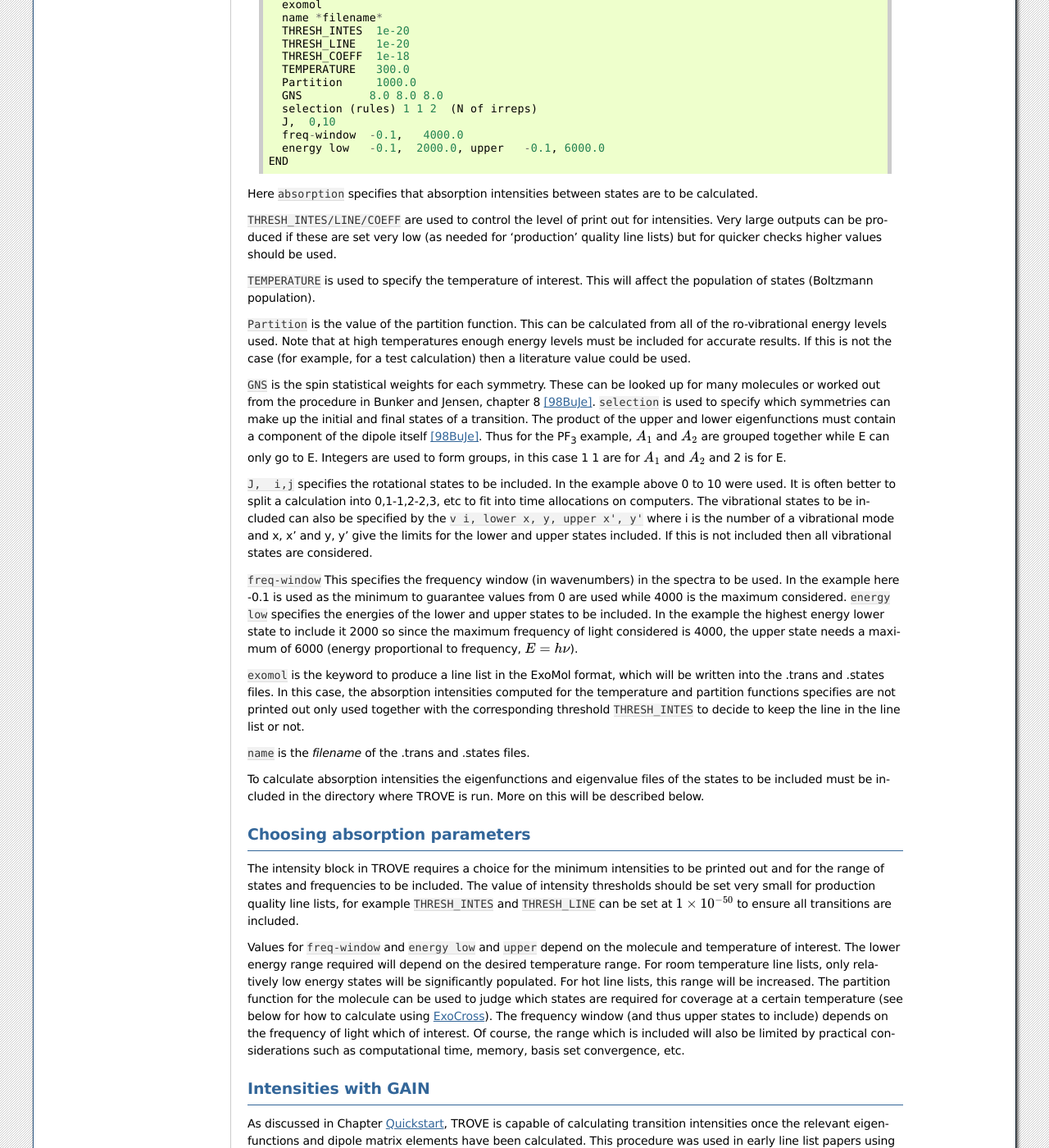
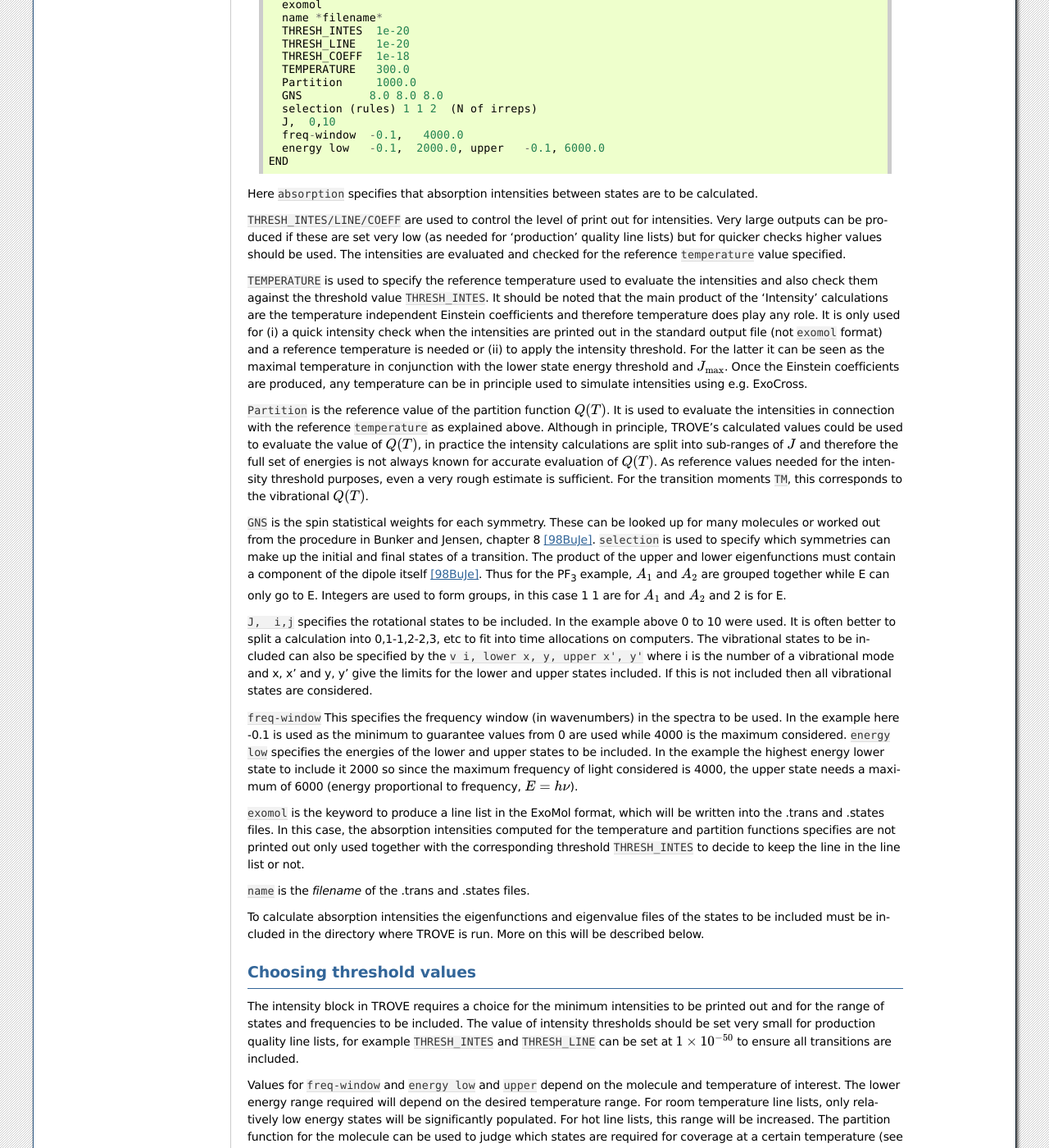
Before and after one commit to Trovemaster/TROVE, a Sphinx documentation site: the page built from docs/source/linelist.rst, in a window 1280 px wide and 1400 px high, scrolled down 783 px. Shown: the whole window at 82% size. Built offline with Sphinx 7.4.7, drawn with Linux system fonts in a browser that asks for light colours; formulas are drawn with MathJax 3; some of the changed text lies outside the part shown.

Commit message:
Update linelist.rst

```diff
--- a/docs/source/linelist.rst
+++ b/docs/source/linelist.rst
@@ -49,13 +49,13 @@ Here
 ``absorption`` specifies that absorption intensities between states are to be calculated.
 
 
-``THRESH_INTES/LINE/COEFF`` are used to control the level of print out for intensities. Very large outputs can be produced if these are set very low (as needed for 'production' quality line lists) but for quicker checks higher values should be used.
+``THRESH_INTES/LINE/COEFF`` are used to control the level of print out for intensities. Very large outputs can be produced if these are set very low (as needed for 'production' quality line lists) but for quicker checks higher values should be used. The intensities are evaluated and checked for the reference ``temperature`` value specified.
 
 
-``TEMPERATURE`` is used to specify the temperature of interest. This will affect the population of states (Boltzmann population).
+``TEMPERATURE`` is used to specify the reference temperature used to evaluate the intensities and also check them against the threshold value ``THRESH_INTES``. It should be noted that the main product of the 'Intensity' calculations are the temperature independent Einstein coefficients and therefore temperature does play any role. It is only used for (i) a quick intensity check when the intensities are printed out in the standard output file (not  ``exomol`` format) and a reference temperature is needed or (ii) to apply the intensity threshold. For the latter it can be seen as the maximal temperature in conjunction with the lower state energy threshold and :math:`J_{\rm max}`. Once the Einstein coefficients are produced, any temperature can be in principle used to simulate intensities using e.g. ExoCross.
 
 
-``Partition`` is the value of the partition function. This can be calculated from all of the ro-vibrational energy levels used. Note that at high temperatures enough energy levels must be included for accurate results. If this is not the case (for example, for a test calculation) then a literature value could be used.
+``Partition`` is the reference value of the partition function :math:`Q(T)`. It is used to evaluate the intensities in connection with the reference ``temperature`` as explained above. Although in principle, TROVE's calculated values could be used to evaluate the value of :math:`Q(T)`, in practice the intensity calculations are split into sub-ranges of :math:`J` and therefore the full set of energies is not always known for accurate evaluation of :math:`Q(T)`. As reference values  needed for the intensity threshold purposes, even a very rough estimate is sufficient. For the transition moments ``TM``, this corresponds to the vibrational :math:`Q(T)`.
 
 
 ``GNS`` is the spin statistical weights for each symmetry. These can be looked up for many molecules or worked out from the procedure in Bunker and Jensen,  chapter 8 [98BuJe]_. ``selection`` is used to specify which symmetries can make up the initial and final states of a transition. The product of the upper and lower eigenfunctions must contain a component of the dipole itself [98BuJe]_. Thus for the PF\ :sub:`3` example, :math:`A_1` and :math:`A_2` are grouped together while E can only go to E. Integers are used to form groups, in this case 1 1 are for :math:`A_1` and :math:`A_2` and 2 is for E.
@@ -76,8 +76,8 @@ To calculate absorption intensities the eigenfunctions and eigenvalue files of t
 
 
 
-Choosing absorption parameters
-==============================
+Choosing threshold values
+=========================
 
 The intensity block in TROVE requires a choice for the minimum intensities to be printed out and for the range of states and frequencies to be included. The value of intensity thresholds should be set very small for production quality line lists, for example ``THRESH_INTES`` and ``THRESH_LINE`` can be set at :math:`1\times 10^{-50}` to ensure all transitions are included.
 
```
